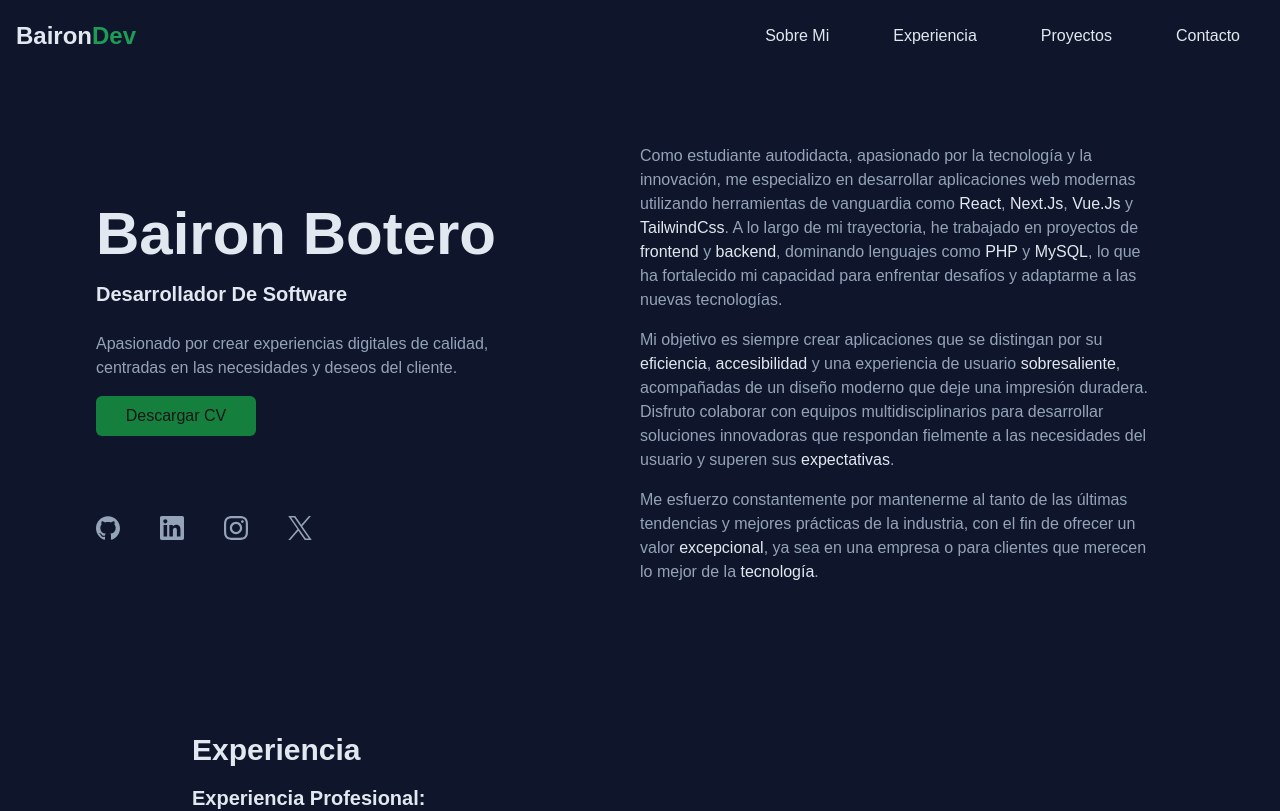
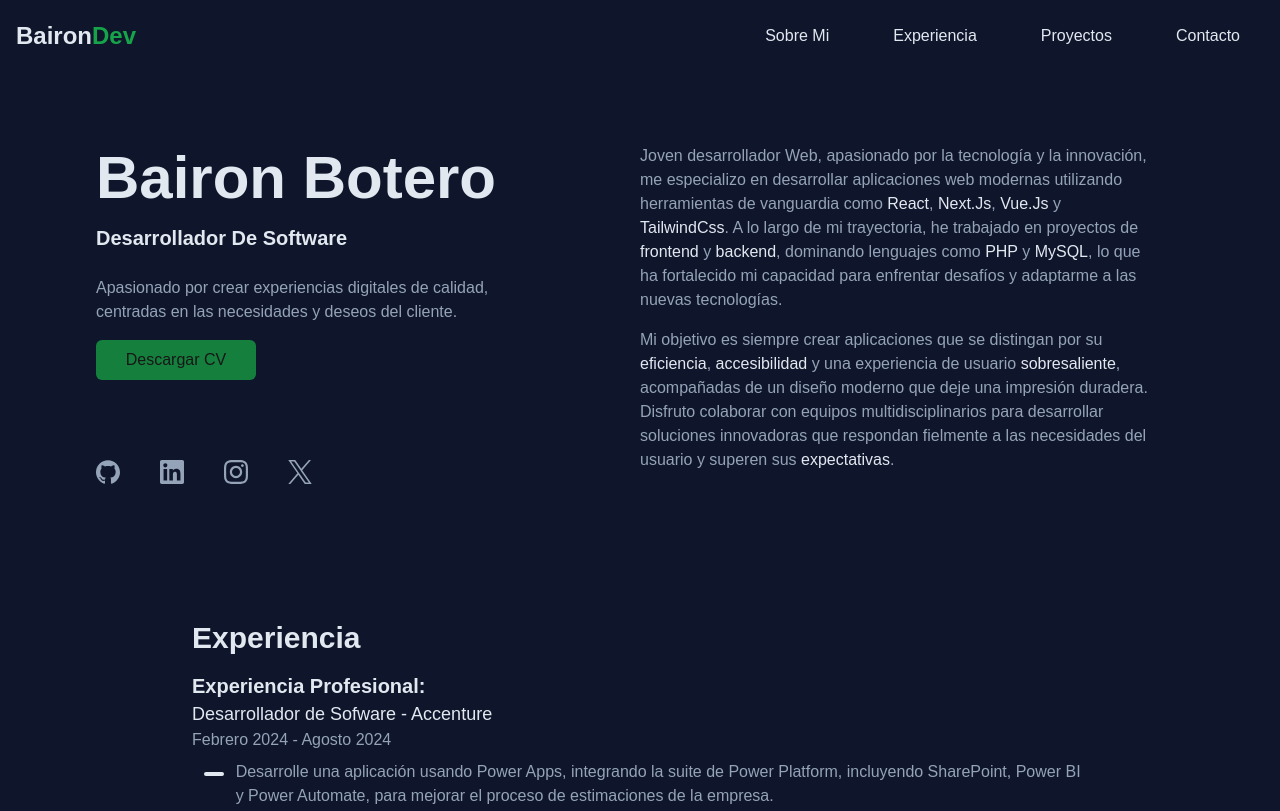
Before and after one commit to BaironDev7/BaironDev, a Next.js app: page / in a window 1280 px wide. Shown: the top 811 px of the page. Built offline with nearby package versions, Linux system fonts and the light colour scheme.

Commit message:
New changes in Aboutme description

```diff
--- a/app/components/Aboutme.tsx
+++ b/app/components/Aboutme.tsx
@@ -5,13 +5,10 @@ const AboutMe: React.FC = () => {
     <section id="Sobremi" className="text-secondary lg:p-8">
       <div className="max-w-lg mx-auto">
         <p className="mb-4 text-base">
-          Como estudiante autodidacta, apasionado por la tecnología y la innovación, me especializo en desarrollar aplicaciones web modernas utilizando herramientas de vanguardia como <span className="text-primary">React</span>, <span className="text-primary">Next.Js</span>, <span className="text-primary">Vue.Js</span> y <span className="text-primary">TailwindCss</span>. A lo largo de mi trayectoria, he trabajado en proyectos de <span className="text-primary">frontend</span> y <span className="text-primary">backend</span>, dominando lenguajes como <span className="text-primary">PHP</span> y <span className="text-primary">MySQL</span>, lo que ha fortalecido mi capacidad para enfrentar desafíos y adaptarme a las nuevas tecnologías.
+          Joven desarrollador Web, apasionado por la tecnología y la innovación, me especializo en desarrollar aplicaciones web modernas utilizando herramientas de vanguardia como <span className="text-primary">React</span>, <span className="text-primary">Next.Js</span>, <span className="text-primary">Vue.Js</span> y <span className="text-primary">TailwindCss</span>. A lo largo de mi trayectoria, he trabajado en proyectos de <span className="text-primary">frontend</span> y <span className="text-primary">backend</span>, dominando lenguajes como <span className="text-primary">PHP</span> y <span className="text-primary">MySQL</span>, lo que ha fortalecido mi capacidad para enfrentar desafíos y adaptarme a las nuevas tecnologías.
         </p>
         <p className="mb-4 text-base">
           Mi objetivo es siempre crear aplicaciones que se distingan por su <span className="text-primary">eficiencia</span>, <span className="text-primary">accesibilidad</span> y una experiencia de usuario <span className="text-primary">sobresaliente</span>, acompañadas de un diseño moderno que deje una impresión duradera. Disfruto colaborar con equipos multidisciplinarios para desarrollar soluciones innovadoras que respondan fielmente a las necesidades del usuario y superen sus <span className="text-primary">expectativas</span>.
-        </p>
-        <p className="mb-4 text-base">
-          Me esfuerzo constantemente por mantenerme al tanto de las últimas tendencias y mejores prácticas de la industria, con el fin de ofrecer un valor <span className="text-primary">excepcional</span>, ya sea en una empresa o para clientes que merecen lo mejor de la <span className="text-primary">tecnología</span>.
         </p>
       </div>
     </section>
```
